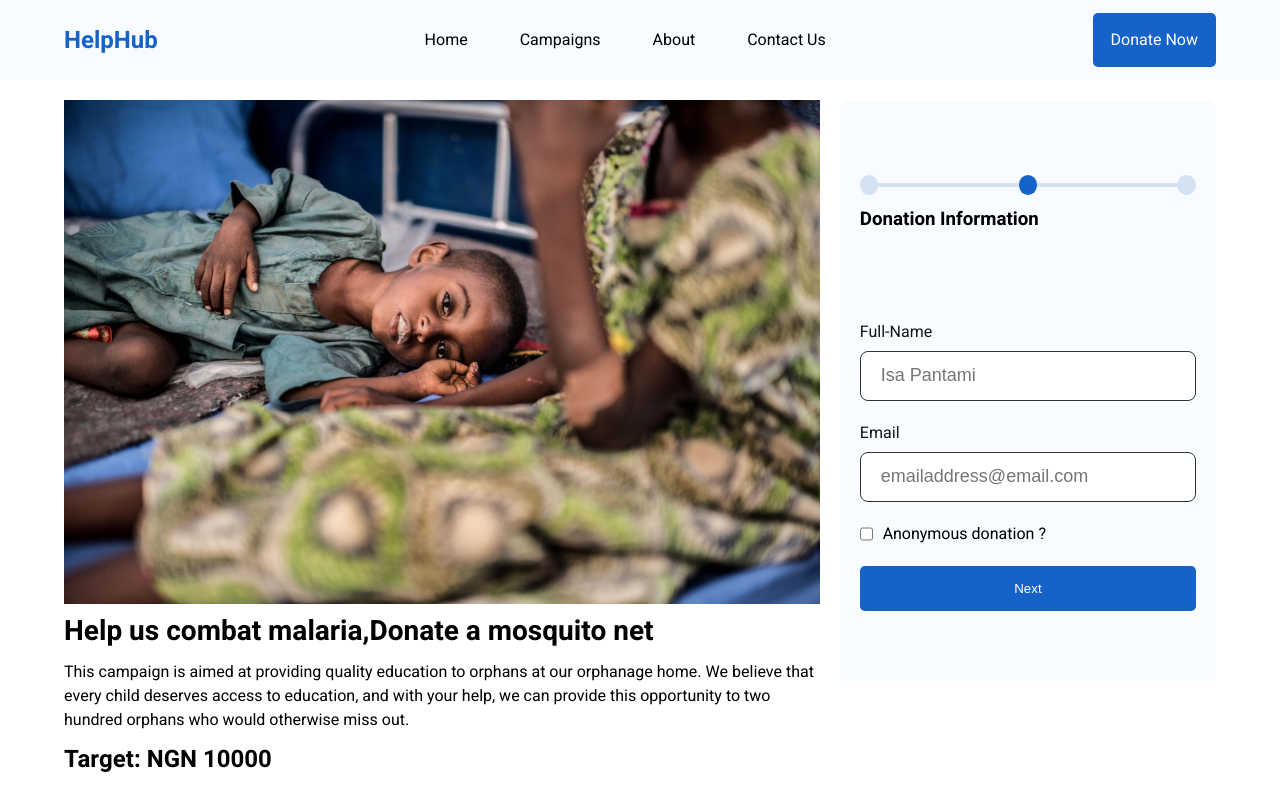
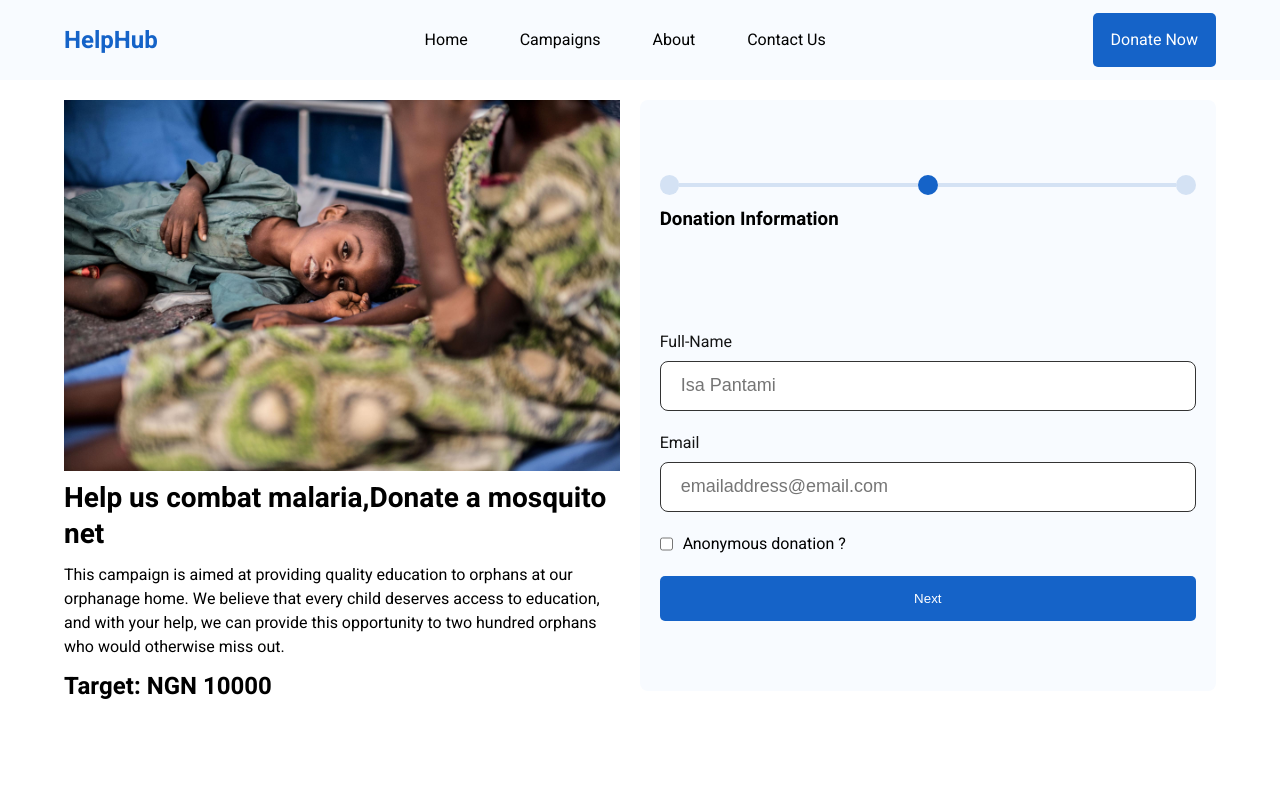
Before and after one commit to a-ww2-er/helphub, a React (Create React App) app: page /donation/donor-information/1 in a window 1280 px wide. Shown: the top 800 px of the page. Built offline with nearby package versions, Linux system fonts and the light colour scheme.

Commit message:
minor fixes with form responsiveness

```diff
--- a/src/components/donation-amount/donation-amount.scss
+++ b/src/components/donation-amount/donation-amount.scss
@@ -4,6 +4,7 @@
   .donation {
     padding: 30px 20px;
     width: 100%;
+
     position: relative;
     background-color: var(--laying-color);
     border-radius: 8px;
--- a/src/components/donor-information/donor-information.jsx
+++ b/src/components/donor-information/donor-information.jsx
@@ -29,7 +29,7 @@ export default function DonorInformation() {
   function checkValue() {
     const regexemail =
       /[a-zA-z0-9/_%+-]+@[a-z0-9*-]+\.[a-z]{2,8}(.[a-z{2,8}])?/gi;
-    const regexname = /^[A-Za-z]{1,25}$/gi;
+    const regexname = /[a-zA-z]+\s[a-zA-z]+/;
     if (
       regexemail.test(email) &&
       regexname.test(name) &&
@@ -56,11 +56,11 @@ export default function DonorInformation() {
         secondLink={`/orphanages/campaign/${currentCampaign}`}
       />
       <section className="donor-details">
-      <FindCampaign campaignId={id} />
+        <FindCampaign campaignId={id} />
         <aside className="donation">
           <Indicator />
           <h3>Donation Information</h3>
-          <Modal msg={"Please ensure all fields are filled correctly"} />
+          <Modal msg={" Please Ensure Each field is Filled Correctly"} />
 
           <form>
             <aside className="input-field">
@@ -70,7 +70,7 @@ export default function DonorInformation() {
                 <input
                   type="text"
                   placeholder={checkBox ? "Isa Pantami" : "********"}
-                  value={checkBox ? name : setName("Anonymous")}
+                  value={checkBox ? name : setName("Anony mous")}
                   onChange={(e) => setName(e.target.value)}
                 />
               </div>
--- a/src/components/find-campaign/FindCampaign.jsx
+++ b/src/components/find-campaign/FindCampaign.jsx
@@ -18,7 +18,7 @@ export default function FindCampaign({campaignId}) {
     )})
     const {title ,image, description, maxValue}=campaignDonatingTo
   return (
-    <div>
+
           <section className="what-it-is-about">
             <aside>
               <img src={image} alt="happy kid" />
@@ -28,6 +28,6 @@ export default function FindCampaign({campaignId}) {
               <h4>Target: NGN {maxValue}</h4>
             </aside>
           </section>
-    </div>
+
   );
 }
--- a/src/components/find-campaign/findCampaign.css
+++ b/src/components/find-campaign/findCampaign.css
@@ -12,9 +12,6 @@
   font-weight: var(--font-weight);
   font-size: 20px;
   line-height: 36px;
-}
-.what-it-is-about aside img {
-  width: 100%;
 }
 .what-it-is-about aside p {
   font-size: 16px;
--- a/src/components/find-campaign/findCampaign.scss
+++ b/src/components/find-campaign/findCampaign.scss
@@ -16,7 +16,7 @@
 
   aside {
     img {
-      width: 100%;
+
     }
 
     p {
--- a/src/components/payment-details/payment-details.jsx
+++ b/src/components/payment-details/payment-details.jsx
@@ -12,6 +12,8 @@ import Navbar from "../navbar/navbar-component";
 
 export default function PaymentDetail() {
   const [showModal, setShowModal] = useState(false);
+
+
   const {
     select,
     cardNumber,
```
Also changed, not shown: src/components/donation-amount/donation-amount.jsx (line endings or trailing spaces).
